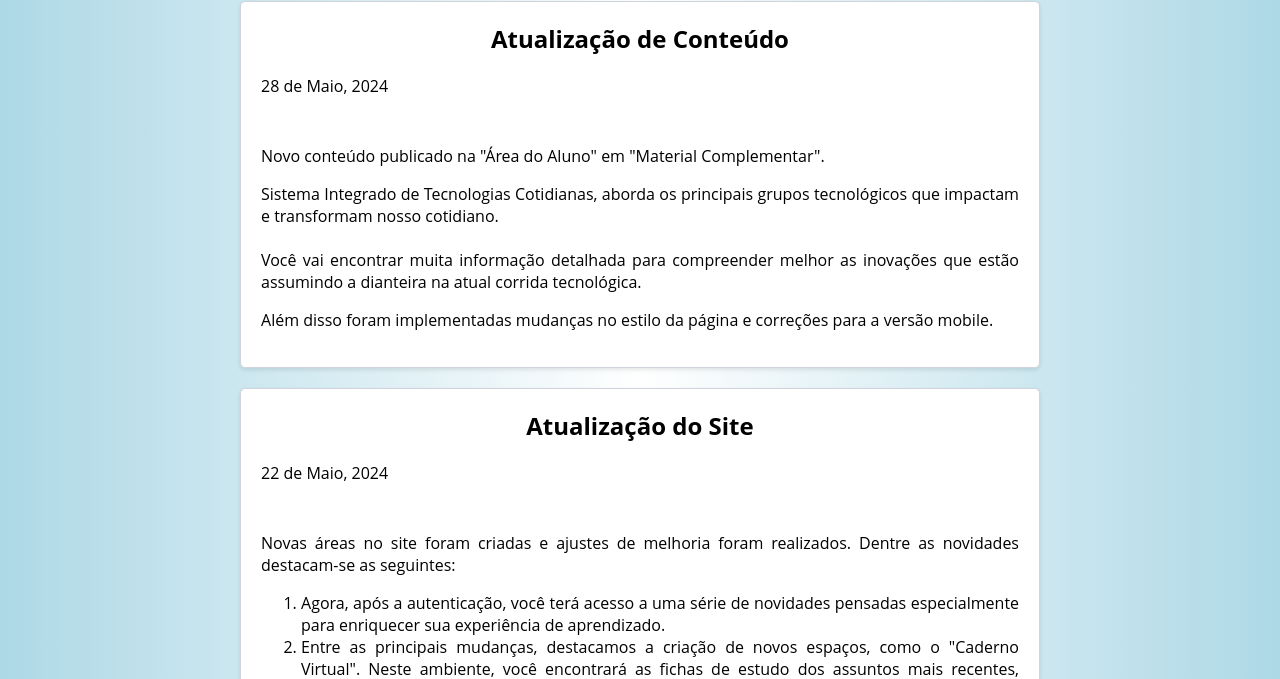
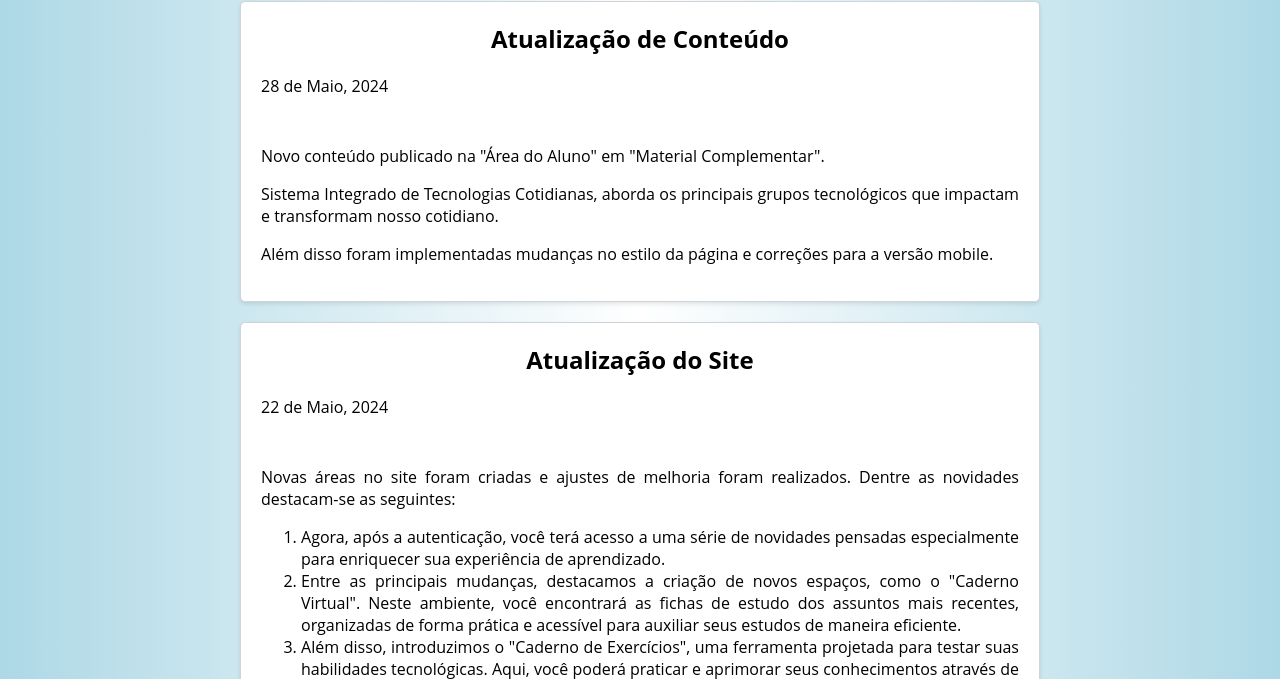
Before and after one commit to RAVELLSL/quadro-de-avisos, a plain HTML site: page index.html in a window 1280 px wide. Shown: the part 121-800 px from the top of the page. Drawn offline with Linux system fonts and the light colour scheme.

Commit message:
Update index.html

```diff
--- a/index.html
+++ b/index.html
@@ -63,7 +63,7 @@
                 <h2>Atualização de Conteúdo</h2>
                 <p class="date">28 de Maio, 2024</p><br>
                 <p>Novo conteúdo publicado na "Área do Aluno" em "Material Complementar". </p>
-                <p>Sistema Integrado de Tecnologias Cotidianas, aborda os principais grupos tecnológicos que impactam e transformam nosso cotidiano.<br><br>Você vai encontrar muita informação detalhada para compreender melhor as inovações que estão assumindo a dianteira na atual corrida tecnológica.</p>
+                <p>Sistema Integrado de Tecnologias Cotidianas, aborda os principais grupos tecnológicos que impactam e transformam nosso cotidiano.</p>
                 <p>Além disso foram implementadas mudanças no estilo da página e correções para a versão mobile.</p>
             </div>
 
```
